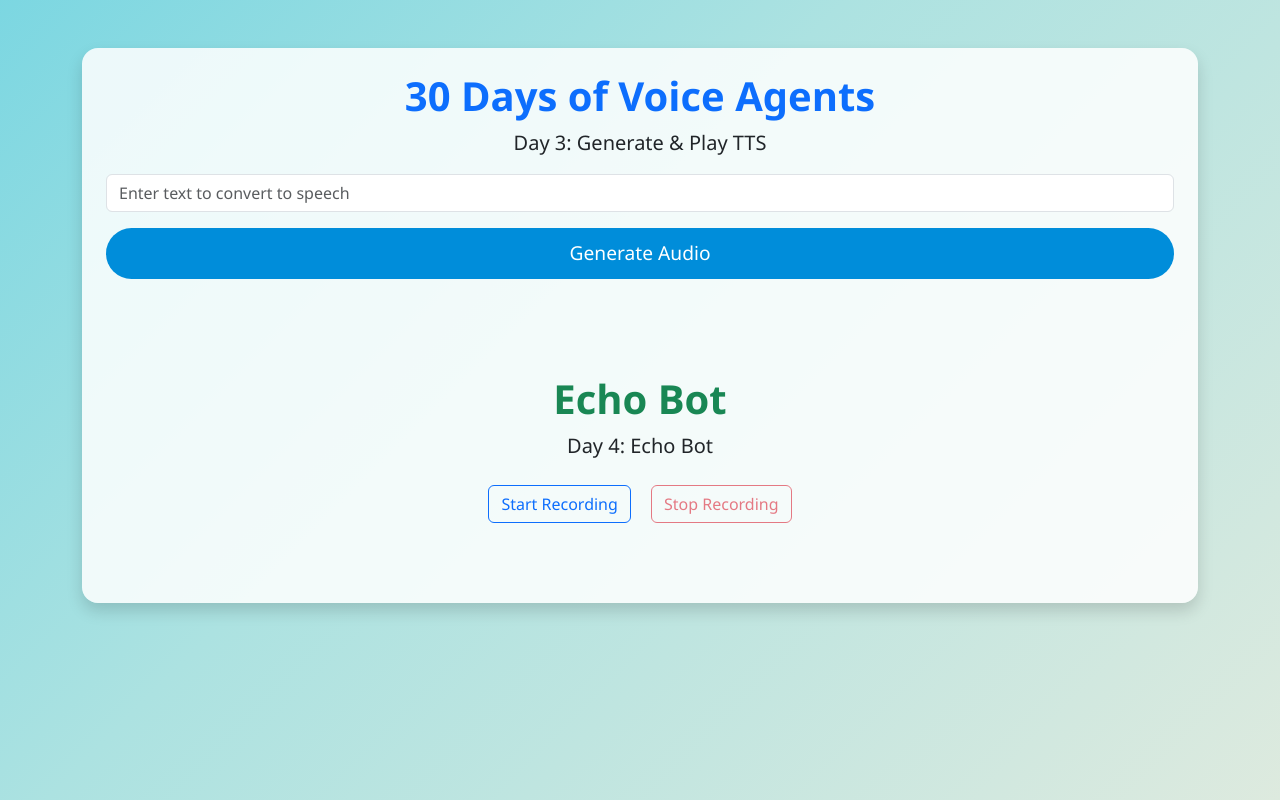
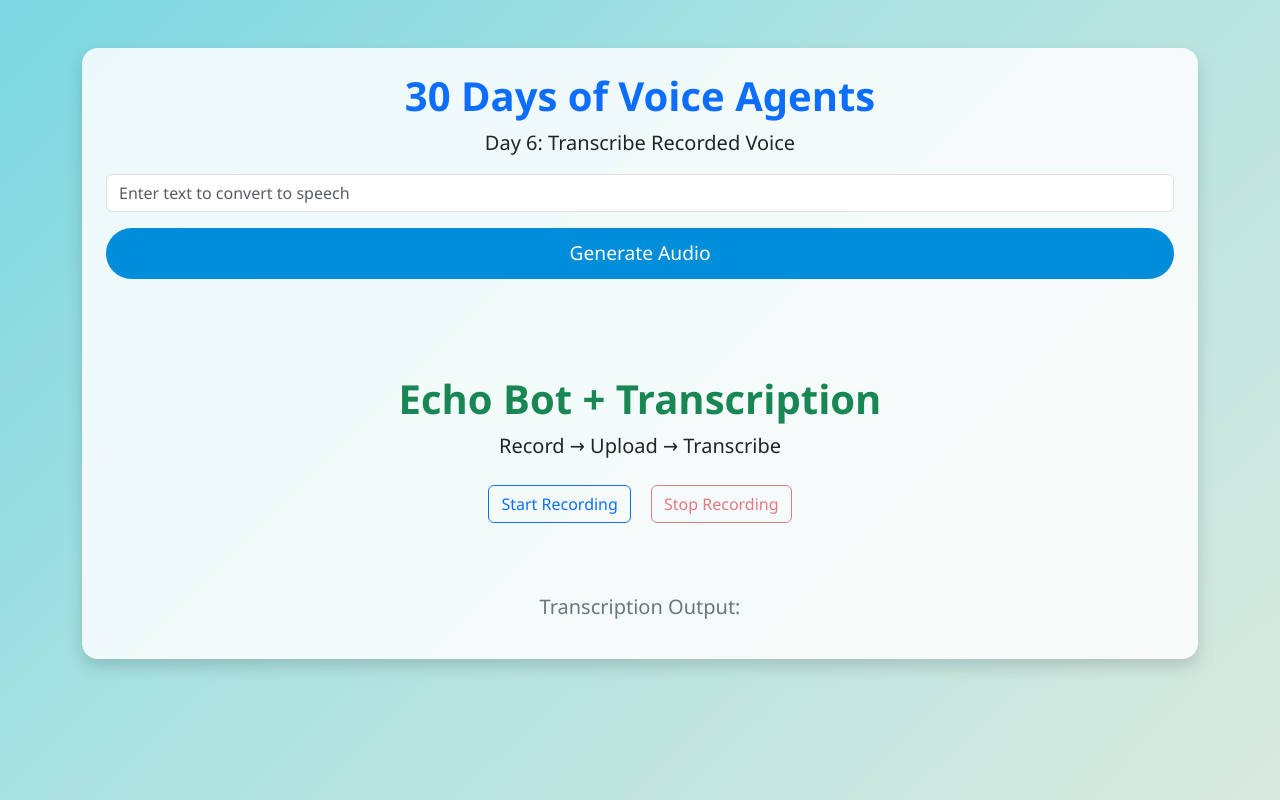
Before and after one commit to Ashwini-Kumar-Mahawar/AI-Voice-Agent, a Flask app: page / in a window 1280 px wide. Run offline with Flask 3, Linux system fonts and the light colour scheme.

Commit message:
Update Day 6 Transcribe

```diff
--- a/static/script.js
+++ b/static/script.js
@@ -1,4 +1,3 @@
-// Day 3 – Text to Speech
 async function generateAudio() {
   const inputText = document.getElementById("textInput").value;
   const audioPlayer = document.getElementById("audioPlayer");
@@ -32,14 +31,14 @@ async function generateAudio() {
   }
 }
 
-// Day 4 & 5 – Echo Bot with Upload
 let mediaRecorder;
 let audioChunks = [];
 
 const startBtn = document.getElementById("startBtn");
 const stopBtn = document.getElementById("stopBtn");
 const echoAudio = document.getElementById("echoAudio");
-const uploadStatus = document.getElementById("uploadStatus"); // NEW
+const uploadStatus = document.getElementById("uploadStatus");
+const transcriptDisplay = document.getElementById("transcriptionText");
 
 startBtn.addEventListener("click", async () => {
   try {
@@ -61,13 +60,15 @@ startBtn.addEventListener("click", async () => {
       echoAudio.style.display = "block";
       echoAudio.play();
 
-      await uploadAudio(audioBlob); // Upload after playback
+      await uploadAudio(audioBlob);
+      await transcribeAudio(audioBlob);
     };
 
     mediaRecorder.start();
     startBtn.disabled = true;
     stopBtn.disabled = false;
     uploadStatus.textContent = "";
+    transcriptDisplay.textContent = "";
   } catch (error) {
     alert("Microphone access denied or error occurred.");
     console.error(error);
@@ -82,7 +83,6 @@ stopBtn.addEventListener("click", () => {
   }
 });
 
-// Day 5 – Upload audio to server
 async function uploadAudio(blob) {
   const formData = new FormData();
   formData.append("file", blob, "recording.webm");
@@ -108,3 +108,27 @@ async function uploadAudio(blob) {
     console.error(error);
   }
 }
+
+async function transcribeAudio(blob) {
+  const formData = new FormData();
+  formData.append("file", blob, "recording.webm");
+
+  try {
+    const response = await fetch("http://127.0.0.1:8000/transcribe/file", {
+      method: "POST",
+      body: formData
+    });
+
+    const data = await response.json();
+
+    if (response.ok && data.transcript) {
+      transcriptDisplay.textContent = "Transcript: " + data.transcript;
+    } else {
+      transcriptDisplay.textContent = "Transcription failed.";
+      console.error(data);
+    }
+  } catch (error) {
+    transcriptDisplay.textContent = "Error during transcription.";
+    console.error(error);
+  }
+}
--- a/templates/index.html
+++ b/templates/index.html
@@ -3,7 +3,7 @@
 <head>
   <meta charset="UTF-8" />
   <meta name="viewport" content="width=device-width, initial-scale=1.0"/>
-  <title>Day 4 – AI Voice Agent</title>
+  <title>Day 5 – AI Voice Agent</title>
   <link href="https://cdn.jsdelivr.net/npm/bootstrap@5.3.0/dist/css/bootstrap.min.css" rel="stylesheet"/>
   <link rel="stylesheet" href="static/style.css" />
 </head>
@@ -11,7 +11,7 @@
   <div class="container mt-5 text-center">
     <div class="card shadow p-4 rounded-4">
       <h1 class="text-primary fw-bold">30 Days of Voice Agents</h1>
-      <p class="lead">Day 3: Generate & Play TTS</p>
+      <p class="lead">Day 6: Transcribe Recorded Voice</p>
 
       <!-- Text to Speech Section -->
       <div class="mb-3">
@@ -24,8 +24,8 @@
       </div>
 
       <!-- Echo Bot Section -->
-      <h1 class="text-success fw-bold mt-5">Echo Bot</h1>
-      <p class="lead">Day 4: Echo Bot</p>
+      <h1 class="text-success fw-bold mt-5">Echo Bot + Transcription</h1>
+      <p class="lead">Record → Upload → Transcribe</p>
       <div>
         <button id="startBtn" class="btn btn-outline-primary m-2">Start Recording</button>
         <button id="stopBtn" class="btn btn-outline-danger m-2" disabled>Stop Recording</button>
@@ -34,6 +34,10 @@
         <audio id="echoAudio" controls style="width: 100%; display: none;"></audio>
       </div>
       <p id="uploadStatus" class="mt-3 text-info fw-semibold"></p>
+      <div class="mt-3">
+        <h5 class="text-secondary">Transcription Output:</h5>
+        <p id="transcriptionText" class="text-dark fw-semibold"></p>
+      </div>
     </div>
   </div>
 
```
Also changed, not shown: fastapi_app.py (+17 -5 lines), README.md, 1 other file.
